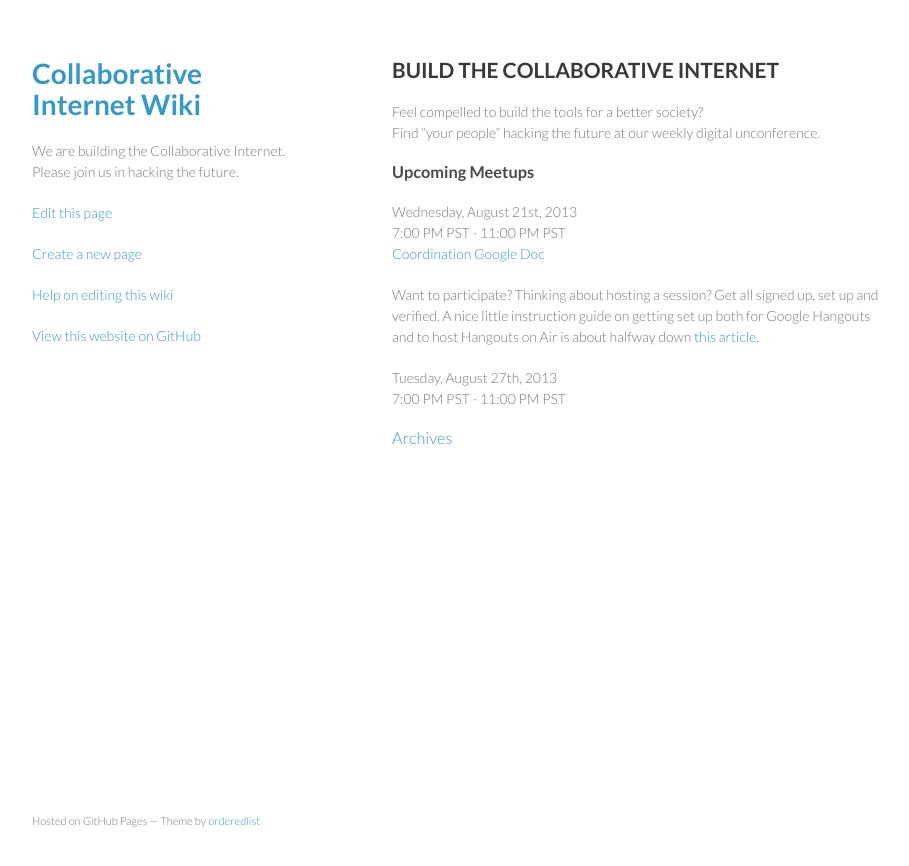
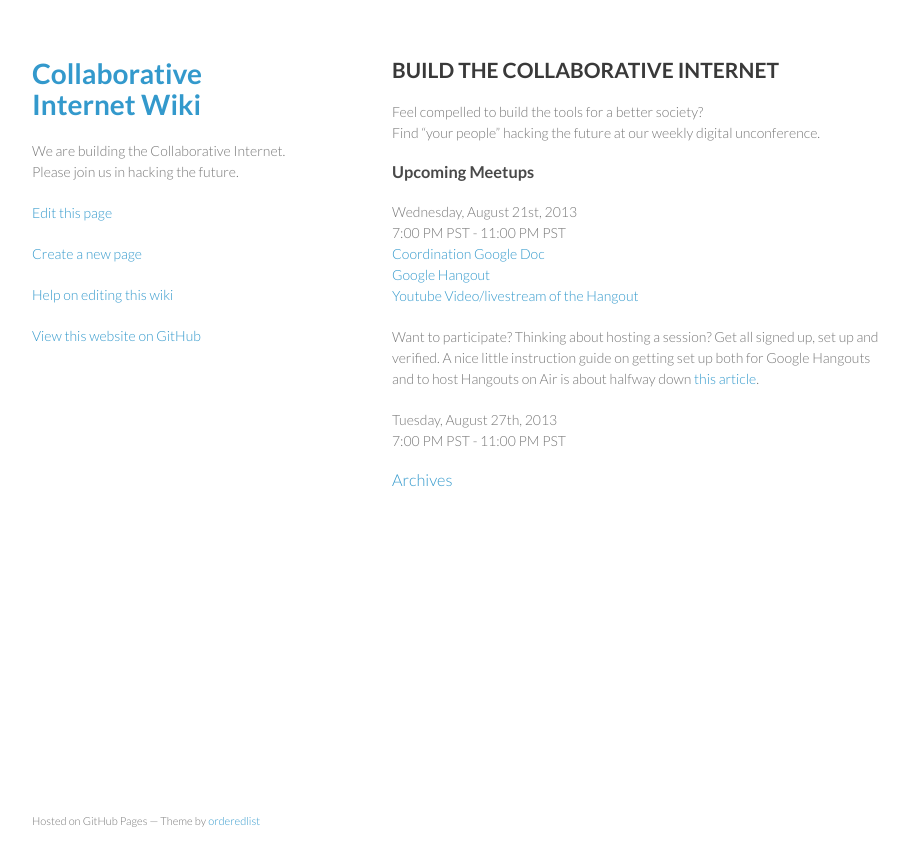
Before and after one commit to collaborativeinternet/collaborativeinternet.github.io, a Jekyll site: the page built from index.md, in a window 1280 px wide. Shown: the top 866 px of the page, without its empty margins (178-1087 px from the left). Built offline with Jekyll 4.4.1, drawn with Linux system fonts in a browser that asks for light colours.

Commit message:
Update index.md

```diff
--- a/index.md
+++ b/index.md
@@ -11,6 +11,9 @@ Find "your people" hacking the future at our weekly digital unconference.
 Wednesday, August 21st, 2013
 7:00 PM PST - 11:00 PM PST
 [Coordination Google Doc](https://docs.google.com/spreadsheet/ccc?key=0Aqe_OvhjNeDPdHBfb25YTnYzQXNlZG5PSUduazhER0E&usp=sharing)
+[Google Hangout](https://plus.google.com/hangouts/_/147ff4046c9a0278bf8f1bc370bde2a12a8642ff?authuser=1&hl=en)
+[Youtube Video/livestream of the Hangout](http://youtu.be/mH7wj865bfs	)
+
 
 Want to participate?  Thinking about hosting a session?  Get all signed up, set up and verified.  A nice little instruction guide on getting set up both for Google Hangouts and to host Hangouts on Air is about halfway down [this article](http://mackwebsolutions.com/blog/2012/08/the-comprehensiveish-guide-to-google-hangouts/).
 
```
